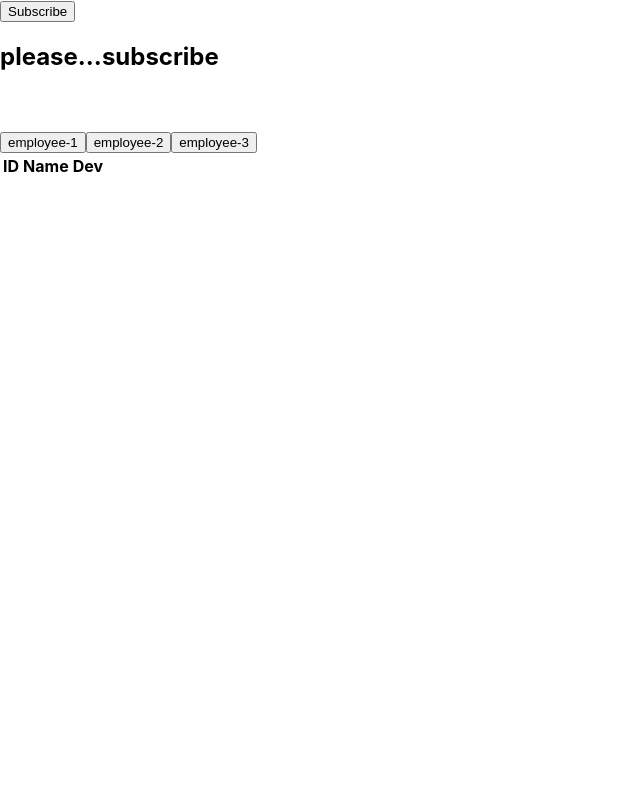
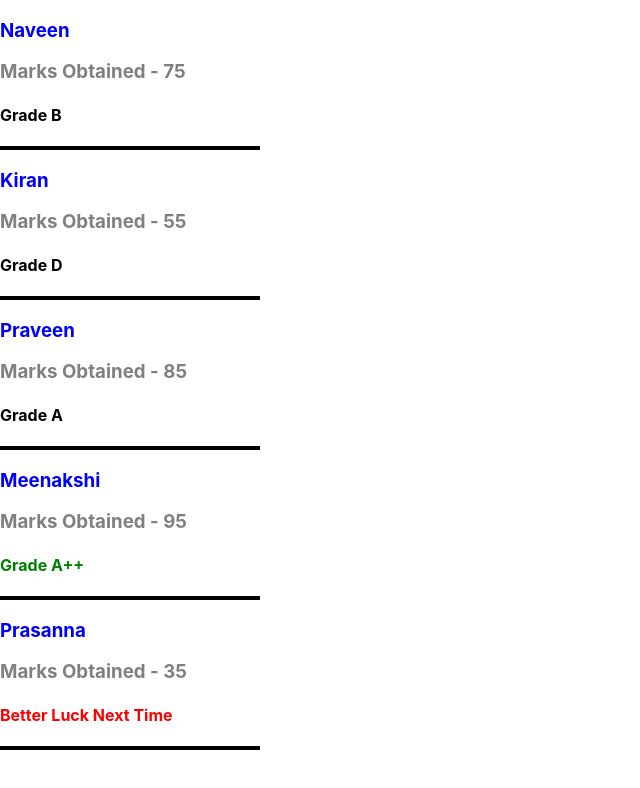
Before and after one commit to Naveenyadav2002/My-React, a React (Create React App) app: page / in a window 1280 px wide. Shown: the top 788 px of the page, without its empty margins (0-640 px from the left). Built offline with nearby package versions, Linux system fonts and the light colour scheme.

Commit message:
ConditionalRender using TernaryOperator

```diff
--- a/src/App.js
+++ b/src/App.js
@@ -1,12 +1,12 @@
-import Count from "./component/state/counter";
-import Table from "./component/state/table";
 
+
+import ConditionalRender from "./component/conditional-render/render";
 
 function App() {
   return (
     <>
-    <Count/><br></br><br></br>
-    <Table/>
+
+   <ConditionalRender/>
    </>
   );
 }
--- /dev/null
+++ b/src/component/conditional-render/render.js
@@ -0,0 +1,64 @@
+
+
+
+const ConditionalRender=()=>{
+    let arrObj=[
+        {
+            name:'Naveen',
+            marks:75,
+            id:1
+        },
+        {
+            name:'Kiran',
+            marks:55,
+            id:2
+        },
+        {
+            name:'Praveen',
+            marks:85,
+            id:3
+        },
+        {
+            name:'Meenakshi',
+            marks:95,
+            id:4
+        },
+        {
+            name:'Prasanna',
+            marks:35,
+            id:5
+        }
+    ]
+
+
+    return (
+        <div >
+            {
+                arrObj.map((eachObj)=>{
+                    const {marks,name,id}=eachObj
+                    return(
+                        <div key={id}>
+                  {/* name of the eachobj */}
+                        <h3 style={{color:"blue"}}> {name}</h3>
+
+                {/* marks of the eachObj */}
+                        <h3 style={{color:"grey"}}>Marks Obtained - {marks}</h3>
+
+                {/* Grades of eachObj */}
+               { marks>90 ? <h4 style={{color:"green"}}>Grade A++ </h4> :  marks>80 ? <h4>Grade A </h4> : marks>70 ? <h4>Grade B </h4> :
+                marks>60 ? <h4>Grade C </h4> : marks>50 ? <h4>Grade D </h4> : marks>40 ?  <h4>Pass</h4> : <h4 style={{color:"red"}}>Better Luck Next Time</h4> }
+
+                {/* line for eachObj */}
+                 <div style={{width:"20%",heigth:"",border:"2px solid black"}}></div>
+
+
+                        </div>
+                    )
+
+                })
+            }
+
+        </div>
+    )
+}
+export default ConditionalRender
```
